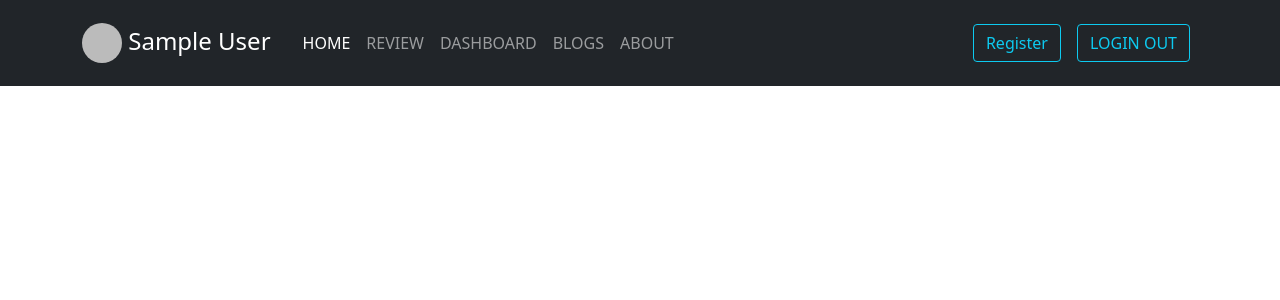
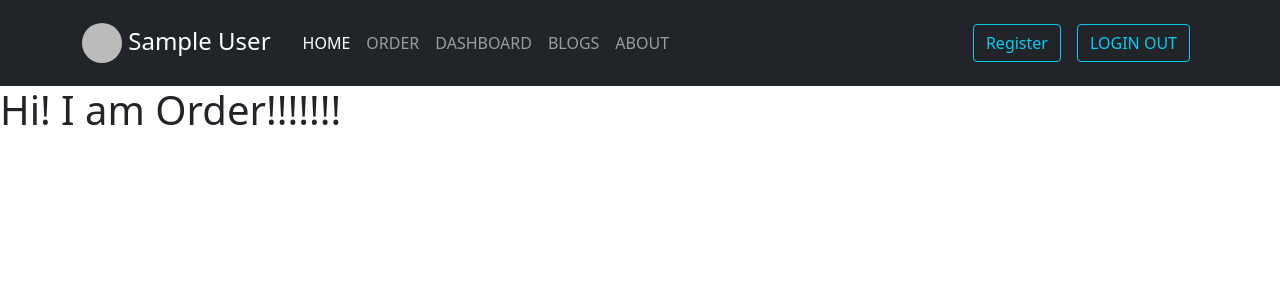
Before and after one commit to Shoriful-Islam-11055/router-firebase-integration, a React (Create React App) app: page /order in a window 1280 px wide. Shown: the top 300 px of the page. Built offline with nearby package versions, Linux system fonts and the light colour scheme; no server answers; sample sign-in values are in the browser's storage.

Commit message:
Protected Route and Require Auth

```diff
--- a/src/App.js
+++ b/src/App.js
@@ -1,17 +1,27 @@
-import { Route, Routes } from 'react-router-dom';
-import Header from './components/Header/Header';
-import Home from './components/Home/Home';
-import Login from './components/Login/Login';
-import Register from './components/Register/Register';
+import { Route, Routes } from "react-router-dom";
+import Header from "./components/Header/Header";
+import Home from "./components/Home/Home";
+import Login from "./components/Login/Login";
+import Order from "./components/Order/Order";
+import Register from "./components/Register/Register";
+import RequireAuth from "./components/RequireAuth/RequireAuth";
 
 function App() {
   return (
     <div className="App">
       <Header></Header>
       <Routes>
-        <Route path='/' element = {<Home></Home>}></Route>
-        <Route path='/login' element = {<Login></Login>}></Route>
-        <Route path='/register' element = {<Register></Register>}></Route>
+        <Route path="/" element={<Home></Home>}></Route>
+        <Route path="/login" element={<Login></Login>}></Route>
+        <Route path="/register" element={<Register></Register>}></Route>
+        <Route
+          path="/order"
+          element={
+            <RequireAuth>
+              <Order></Order>
+            </RequireAuth>
+          }
+        ></Route>
       </Routes>
     </div>
   );
--- a/src/components/Header/Header.js
+++ b/src/components/Header/Header.js
@@ -34,8 +34,8 @@ const Header = () => {
               <Link className="nav-link active ms-2" aria-current="page" to="/">
                 HOME
               </Link>
-              <Link className="nav-link" to="/review">
-                REVIEW
+              <Link className="nav-link" to="/order">
+                ORDER
               </Link>
               <Link className="nav-link" to="/dashboard">
                 DASHBOARD
--- /dev/null
+++ b/src/components/Order/Order.js
@@ -0,0 +1,11 @@
+import React from 'react';
+
+const Order = () => {
+    return (
+        <div>
+            <h1>Hi! I am Order!!!!!!!</h1>
+        </div>
+    );
+};
+
+export default Order;
--- /dev/null
+++ b/src/components/RequireAuth/RequireAuth.js
@@ -0,0 +1,14 @@
+import React from 'react';
+import { Navigate, useLocation } from 'react-router-dom';
+import useFirebase from '../hooks/useFirebase';
+
+const RequireAuth = ({children}) => {
+    let location = useLocation();
+    const {user} = useFirebase();
+    if(!user){
+        return <Navigate to="/login" state={{ from: location }} replace />;
+    }
+    return children;
+};
+
+export default RequireAuth;
```
